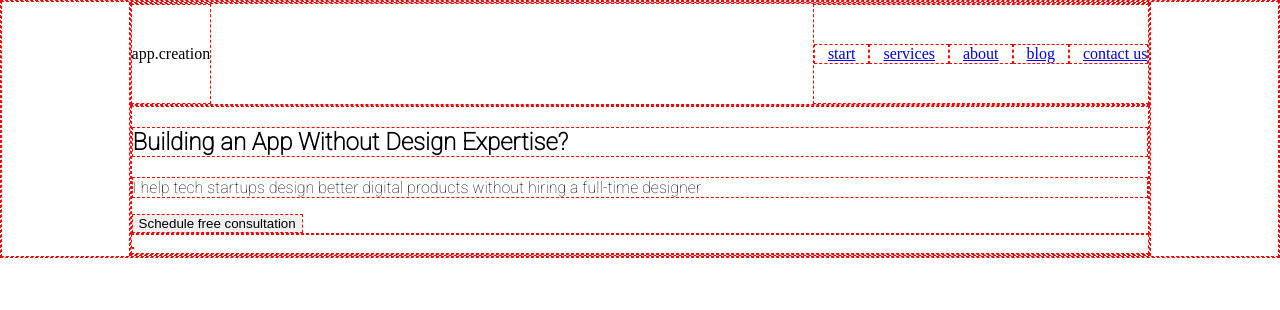
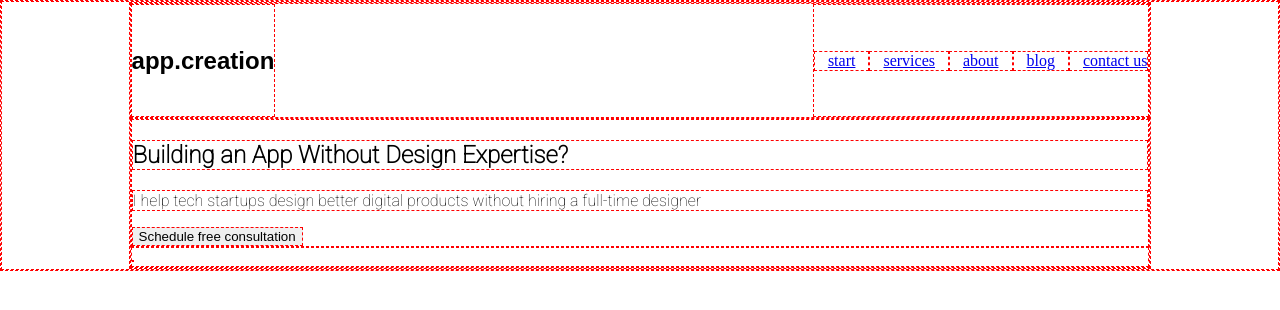
Before and after one commit to WebHeroSchool/LeilaZR-HTML-CSS-, a plain HTML site: page index.html in a window 1280 px wide. Drawn offline with Linux system fonts and the light colour scheme.

Commit message:
add new files

```diff
--- /dev/null
+++ b/fonts.css
@@ -0,0 +1,44 @@
+/*! Generated by Font Squirrel (https://www.fontsquirrel.com) on March 28, 2021 */
+
+
+
+@font-face {
+    font-family: 'pt_serifbold';
+    src: url('fonts/ptserif-bold-webfont.woff') format('woff');
+    font-weight: normal;
+    font-style: normal;
+
+}
+
+
+
+
+@font-face {
+    font-family: 'pt_serifbold_italic';
+    src: url('fonts/ptserif-bolditalic-webfont.woff') format('woff');
+    font-weight: normal;
+    font-style: normal;
+
+}
+
+
+
+
+@font-face {
+    font-family: 'pt_serifitalic';
+    src: url('fonts/ptserif-italic-webfont.woff') format('woff');
+    font-weight: normal;
+    font-style: normal;
+
+}
+
+
+
+
+@font-face {
+    font-family: 'pt_serifregular';
+    src: url('fonts/ptserif-regular-webfont.woff') format('woff');
+    font-weight: normal;
+    font-style: normal;
+
+}
--- a/index.html
+++ b/index.html
@@ -5,6 +5,7 @@
     <meta charset="utf-8">
     <title>мой первый сайт</title>
     <link href="https://fonts.googleapis.com/css2?family=Roboto:wght@100&display=swap" rel="stylesheet">
+    <link rel="stylesheet" href="fonts.css">
     <link rel="stylesheet" href="styles.css">
   </head>
   <body class="body">
--- a/styles.css
+++ b/styles.css
@@ -22,9 +22,11 @@
 .logo,.menu{
 	display: inline-block;
 }
-.logo{
-	padding: 40px 0;
+.logo {
+ padding: 40px 0;
+ font: bold 24px/31px pt_serif, arial, helvetica, sans-serif;
 }
+
 
 .menu{
 	display: flex;
```
Also changed, not shown: fonts/OFL.txt (added), fonts/ptserif-bold-webfont.woff (added), fonts/ptserif-bolditalic-webfont.woff (added), fonts/ptserif-italic-webfont.woff (added), fonts/ptserif-regular-webfont.woff (added).
